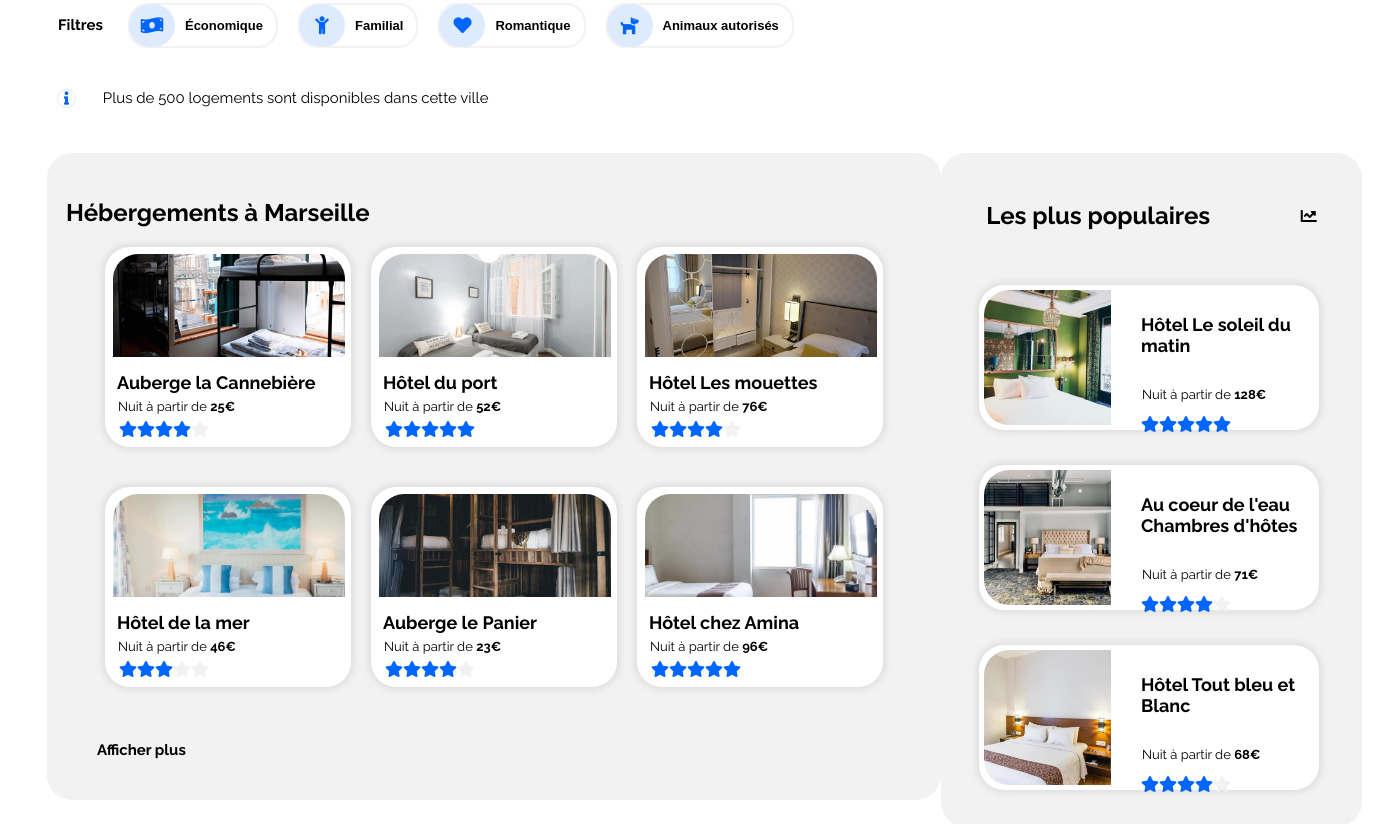
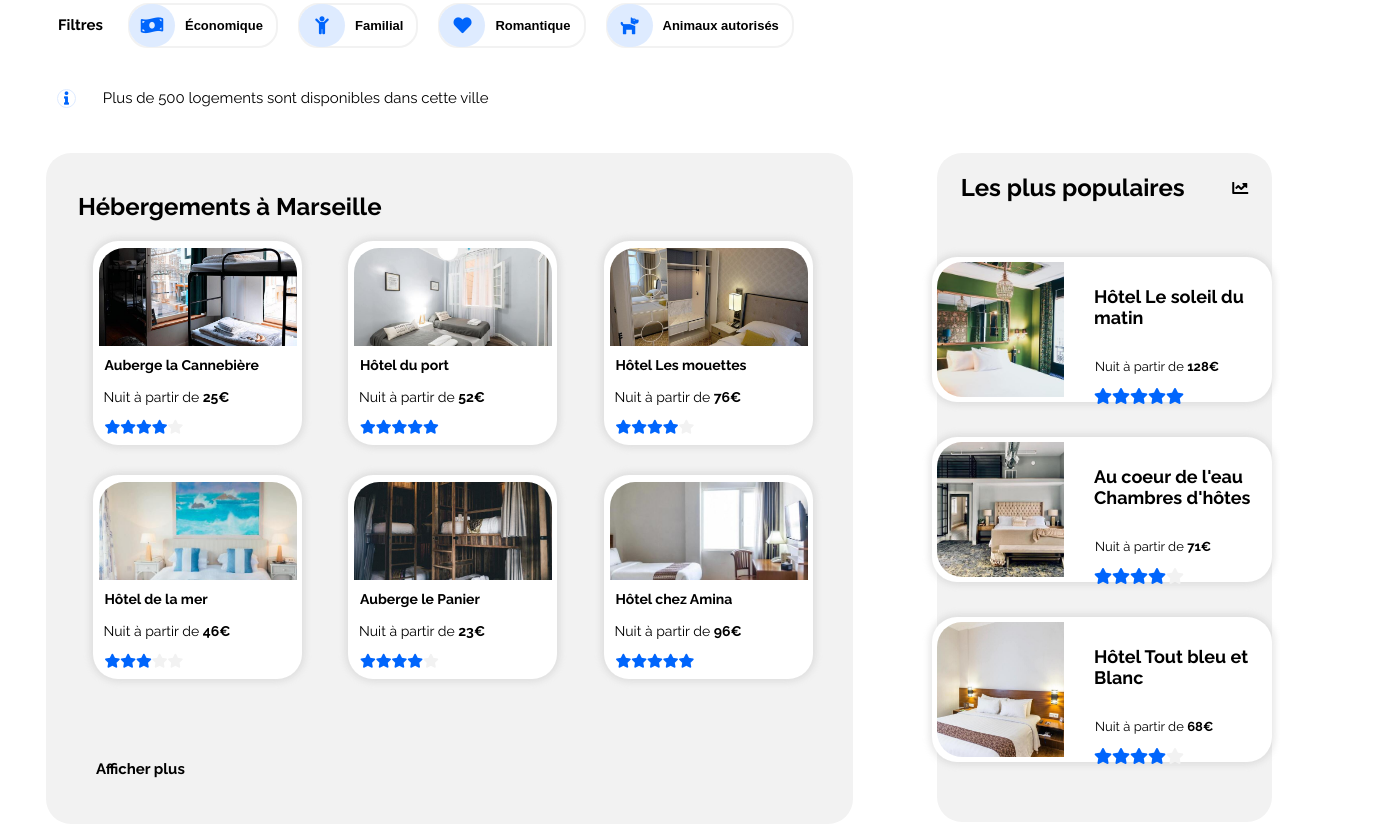
Before and after one commit to Mame-dev/MameSeynabouDIAGNE_2_30032021, a plain HTML site: page P2_02_lienpageweb.html in a window 1280 px wide. Shown: the part 236-1060 px from the top of the page, 1395 px wide, since content can reach past the window. Drawn offline with Linux system fonts and the light colour scheme.

Commit message:
Modification structure section Marseille

```diff
--- a/style.css
+++ b/style.css
@@ -162,7 +162,8 @@ nav :hover
     }
 
 .Info
-    {background-color: white;
+    {
+    background-color: white;
     color: #0065fc;
     display: inline-block;
     margin: 25px 23px 30px -1px;
@@ -180,48 +181,43 @@ nav :hover
     {
     flex: 100%;
     background-color: #f2f2f2;
-    height: 622px;
-    width: 878px;
-    margin: 0 auto;
-    margin: 0 0 20px 39px;
-    padding: 25px 16px 0px 0px;
+    margin: 0 0 23px 38px;
     border-radius: 25px;
     }
 
 .titre1
     {
     display: flex;
-    padding: 0 0 0 19px;
+    padding: 19px 0 0 32px;
     }
 
 .contain
     {
     display: flex;
     flex-wrap: wrap;
-    height: 480px;
-    margin-left: 38px;
-    margin-bottom: -72px;
+    justify-content: space-evenly;
+    margin-right: 14px;
     }
 
 .bloc
     {
     border-radius: 25px;
-    height: 200px;
-    width: 246px;
     margin-left: 20px;
+    margin-bottom: 30px;
     box-shadow: 0 0 6px 3px #b1b1b14b;
     background-color: white;
     }
 
 .bloc img
     {
-    height: 103px;
-    width: 232px;
+    height: 98px;
+    width: 198px;
+    margin-right: 11px;
     object-fit: cover;
     border-top-left-radius: 25px;
     position: relative;
     top: 7px;
-    left: 8px;
+    left: 6px;
     border-top-right-radius: 25px;
     background-color: #fff;
     }
@@ -235,20 +231,21 @@ nav :hover
 
 .text h3
     {
-    font-size: 18px;
+    font-size: 14px;
     }
 
 .text p
     {
-    font-size: 13px;
-    margin-top: -12px;
-    margin-left: 1px;
+    font-size: 14px;
+    margin-top: 2px;
+    margin-left: -1px;
     }
 
 .star
     {
-    margin-top: -7px;
-    margin-left: 14px;
+    margin-bottom: 10px;
+    margin-left: 12px;
+    font-size: 14px;
     }
 
 h3
@@ -273,21 +270,18 @@ h3
 
 .afficher
     {
-    /*margin-left: 25px;*/
-    margin-top: 86px;
+    margin-top: 75px;
+    padding-bottom: 22px;
+    position: relative;
+    bottom: 24px;
     }
 
 .Populaires
     {
-    /*flex: 40%;*/
     background-color: #f2f2f2;
-    height: 622px;
-    height: 646px;
-    width: 421px;
-    margin: 0 33px 0 0px;
-    padding: 28px 0px 0px 0px;
+    margin-left: 84px;
+    padding-bottom: 60px;
     border-radius: 25px;
-    /*margin-bottom: 25px; */
     }
 
 .titre2
```
